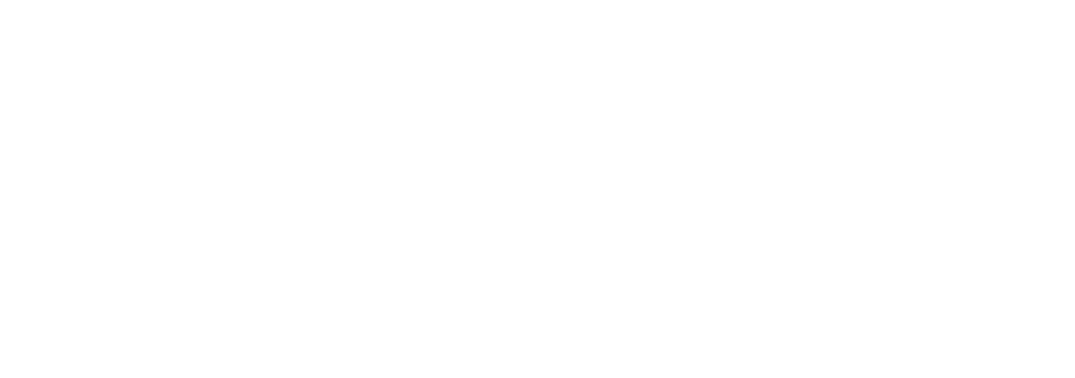
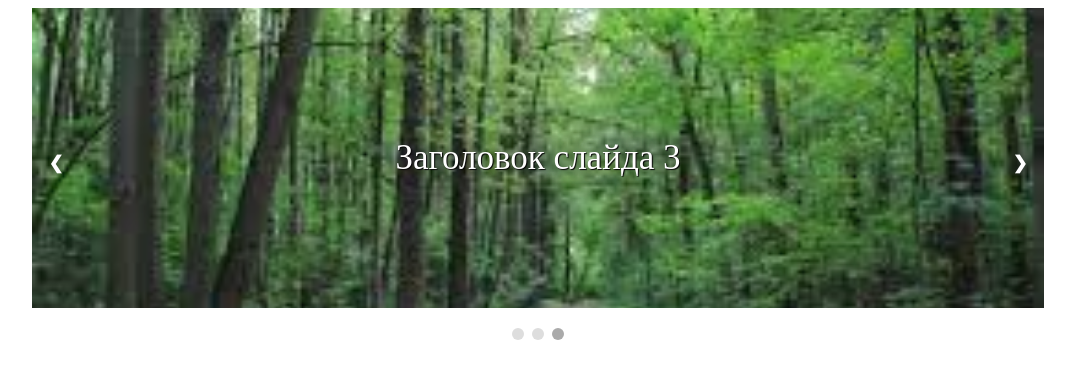
Before and after one commit to ilu4ka134/hilel1, a plain HTML site: page index.html in a window 1280 px wide. Shown: the whole page, without its empty margins (102-1177 px from the left). Drawn offline with Linux system fonts and the light colour scheme.

Commit message:
work is done

```diff
--- a/Js/js.js
+++ b/Js/js.js
@@ -0,0 +1,57 @@
+var slideIndex = 1;
+var timer = null;
+showSlides(slideIndex);
+
+afterTime(2000);
+function plusSlide() {
+  showSlides((slideIndex += 1));
+}
+
+function minusSlide() {
+  showSlides((slideIndex -= 1));
+}
+
+function currentSlide(n) {
+  console.log(n);
+  showSlides((slideIndex = n));
+}
+
+function showSlides(n) {
+  var i;
+  var slides = document.getElementsByClassName("item");
+  var dots = document.getElementsByClassName("slider-dots_item");
+
+  if (n && n > slides.length) {
+    slideIndex = 1;
+  }
+  if (n && n < 1) {
+    slideIndex = slides.length;
+  }
+
+  for (i = 0; i < slides.length; i++) {
+    slides[i].style.display = "none";
+  }
+  for (i = 0; i < dots.length; i++) {
+    dots[i].classList.remove("active");
+    // dots[i].className = dots[i].className.replace("active", "");
+  }
+  if (slideIndex > slides.length) {
+    slideIndex = 1;
+  }
+
+  if (slideIndex <= 0) slideIndex = slides.length;
+
+  slides[slideIndex - 1].style.display = "block";
+  dots[slideIndex - 1].classList.add("active");
+  // dots[slideIndex - 1].className += " active";
+
+  afterTime(2000);
+}
+
+function afterTime(delay) {
+  clearInterval(timer);
+  timer = setInterval(() => {
+    slideIndex++;
+    showSlides();
+  }, delay);
+}
--- a/css/styles.css
+++ b/css/styles.css
@@ -0,0 +1,94 @@
+.slider {
+  max-width: 80%;
+  position: relative;
+
+  height: 300px;
+  margin-bottom: 130px;
+  margin: auto;
+}
+
+.slider .item img {
+  object-fit: cover;
+  width: 100%;
+  height: 300px;
+}
+
+.slider .prev,
+.slider .next {
+  cursor: pointer;
+  position: absolute;
+  top: 0;
+  top: 50%;
+  width: auto;
+  margin-top: -22px;
+  padding: 16px;
+  color: white;
+  font-weight: bold;
+  font-size: 18px;
+  transition: 0.6s ease;
+  border-radius: 0 3px 3px 0;
+}
+
+.slider .next {
+  right: 0;
+  border-radius: 3px 0 0 3px;
+}
+
+.slider .prev:hover,
+.slider .next:hover {
+  background-color: rgba(0, 0, 0, 0.8);
+}
+
+.slideText {
+  position: absolute;
+  color: #fff;
+  font-size: 35px;
+  left: 50%;
+  top: 50%;
+  transform: translate(-50%, -50%);
+  text-shadow: 1px 1px 1px #000, 0 0 1em #000;
+}
+
+.slider-dots {
+  text-align: center;
+}
+.slider-dots_item {
+  cursor: pointer;
+  height: 12px;
+  width: 12px;
+  margin: 0 2px;
+  background-color: #ddd;
+  border-radius: 50%;
+  display: inline-block;
+  transition: background-color 0.6s ease;
+}
+
+.active,
+.slider-dots_item:hover {
+  background-color: #aaa;
+}
+
+.slider .item {
+  -webkit-animation-name: fade;
+  -webkit-animation-duration: 1.5s;
+  animation-name: fade;
+  animation-duration: 1.5s;
+}
+
+@-webkit-keyframes fade {
+  from {
+    opacity: 0.4;
+  }
+  to {
+    opacity: 1;
+  }
+}
+
+@keyframes fade {
+  from {
+    opacity: 0.4;
+  }
+  to {
+    opacity: 1;
+  }
+}
--- a/index.html
+++ b/index.html
@@ -7,6 +7,35 @@
     <link rel="stylesheet" href="css/styles.css" />
   </head>
   <body>
+    <div class="slider">
+      <div class="item">
+        <img
+          src="https://gdenahoditsya.ru/wp-content/uploads/2019/08/89_khakasiya-e1565021248402.jpg"
+          alt="Первый слайд"
+        />
+        <div class="slideText">Заголовок слайда 1</div>
+      </div>
+
+      <div class="item">
+        <img src="image/ASDasda.jpg" alt="Второй слайд" />
+        <div class="slideText">Заголовок слайда 2</div>
+      </div>
+
+      <div class="item">
+        <img src="image/sadASdas.jpg" alt="Третий слайд" />
+        <div class="slideText">Заголовок слайда 3</div>
+      </div>
+
+      <a class="prev" onclick="minusSlide()">❮</a>
+      <a class="next" onclick="plusSlide()">❯</a>
+    </div>
+    <br />
+
+    <div class="slider-dots">
+      <span class="slider-dots_item" onclick="currentSlide(1)"></span>
+      <span class="slider-dots_item" onclick="currentSlide(2)"></span>
+      <span class="slider-dots_item" onclick="currentSlide(3)"></span>
+    </div>
     <script src="Js/js.js"></script>
   </body>
 </html>
```
Also changed, not shown: image/ASDasda.jpg (added), image/sadASdas.jpg (added).
